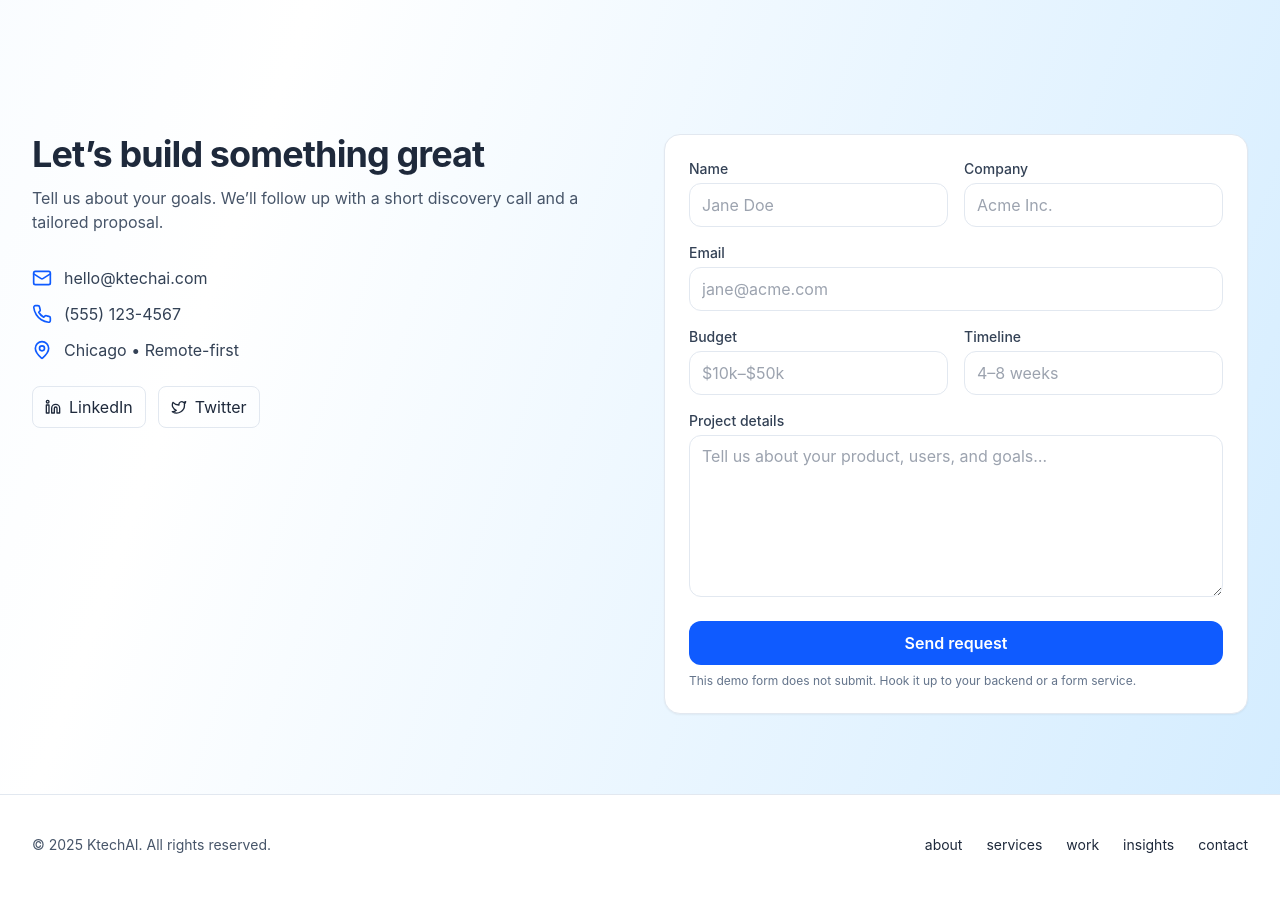
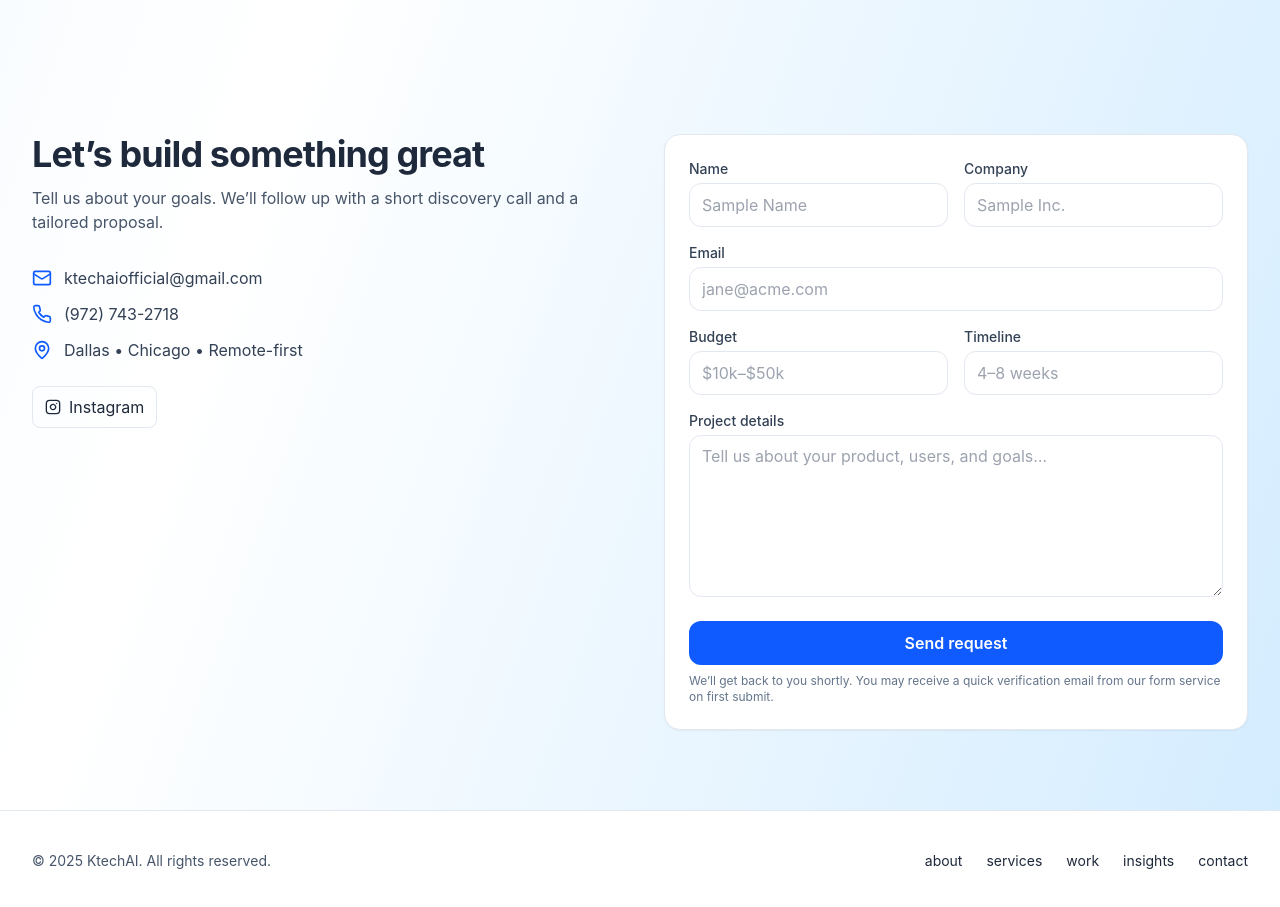
Before and after one commit to WolfSyn/KeanuWeb, a React (Vite) app: page / in a window 1280 px wide. Shown: the part 2780-3687 px from the top of the page. Built offline with nearby package versions, Linux system fonts and the light colour scheme.

Commit message:
Update App.jsx

```diff
--- a/src/App.jsx
+++ b/src/App.jsx
@@ -2,7 +2,7 @@ import { useEffect } from "react";
 import { motion } from "framer-motion";
 import {
   Code2, BrainCircuit, Smartphone, ArrowRight, Sparkles, CheckCircle,
-  Mail, Phone, MapPin, Linkedin, Twitter
+  Mail, Phone, MapPin, Instagram
 } from "lucide-react";
 
 // ⛔️ No import needed — logo served from public/img/KtechAI.png
@@ -198,29 +198,49 @@ export default function App() {
               <h2 className="text-3xl sm:text-4xl font-bold tracking-tight">Let’s build something great</h2>
               <p className="mt-3 text-slate-600 max-w-xl">Tell us about your goals. We’ll follow up with a short discovery call and a tailored proposal.</p>
               <div className="mt-8 space-y-3 text-slate-700">
-                <p className="flex items-center gap-3"><Mail className="h-5 w-5 text-[var(--ktech-700)]"/> hello@ktechai.com</p>
-                <p className="flex items-center gap-3"><Phone className="h-5 w-5 text-[var(--ktech-700)]"/> (555) 123-4567</p>
-                <p className="flex items-center gap-3"><MapPin className="h-5 w-5 text-[var(--ktech-700)]"/> Chicago • Remote-first</p>
+                <p className="flex items-center gap-3"><Mail className="h-5 w-5 text-[var(--ktech-700)]"/> ktechaiofficial@gmail.com</p>
+                <p className="flex items-center gap-3"><Phone className="h-5 w-5 text-[var(--ktech-700)]"/> (972) 743-2718</p>
+                <p className="flex items-center gap-3"><MapPin className="h-5 w-5 text-[var(--ktech-700)]"/> Dallas • Chicago • Remote-first</p>
               </div>
               <div className="mt-6 flex gap-3">
-                <a href="#" className="inline-flex items-center gap-2 px-3 py-2 rounded-lg border border-slate-200"><Linkedin className="h-4 w-4"/>LinkedIn</a>
-                <a href="#" className="inline-flex items-center gap-2 px-3 py-2 rounded-lg border border-slate-200"><Twitter className="h-4 w-4"/>Twitter</a>
+                <a
+                href="https://www.instagram.com/ktech_ai/"
+                target="_blank"
+                rel="noopener noreferrer"
+                className="inline-flex items-center gap-2 px-3 py-2 rounded-lg border border-slate-200 hover:bg-[var(--ktech-50)]"
+                >
+                  <Instagram className="h-4 w-4" />
+                  Instagram
+                </a>
               </div>
+
             </div>
-            <form className="rounded-2xl border border-slate-200 p-6 bg-white shadow-sm">
+            <form
+            action="https://formspree.io/f/movkdbdj"   // Your Official Back-End Email Handler
+            method="POST"
+            className="rounded-2xl border border-slate-200 p-6 bg-white shadow-sm"
+            >
               <div className="grid sm:grid-cols-2 gap-4">
-                <Input label="Name" placeholder="Jane Doe" />
-                <Input label="Company" placeholder="Acme Inc." />
-                <Input label="Email" type="email" placeholder="jane@acme.com" className="sm:col-span-2" />
-                <Input label="Budget" placeholder="$10k–$50k" />
-                <Input label="Timeline" placeholder="4–8 weeks" />
-                <Textarea label="Project details" placeholder="Tell us about your product, users, and goals…" className="sm:col-span-2" />
+                <Input label="Name" name="name" placeholder="Sample Name" required />
+                <Input label="Company" name="company" placeholder="Sample Inc." />
+                <Input label="Email" name="email" type="email" placeholder="jane@acme.com" required className="sm:col-span-2" />
+                <Input label="Budget" name="budget" placeholder="$10k–$50k" />
+                <Input label="Timeline" name="timeline" placeholder="4–8 weeks" />
+                <Textarea label="Project details" name="details" placeholder="Tell us about your product, users, and goals…" className="sm:col-span-2" />
               </div>
-              <button type="button" className="mt-6 w-full h-11 rounded-xl bg-[var(--ktech-700)] text-white font-semibold hover:shadow-lg">
-                Send request
-              </button>
-              <p className="mt-2 text-xs text-slate-500">This demo form does not submit. Hook it up to your backend or a form service.</p>
-            </form>
+
+              {/* Optional extras */}
+              <input type="hidden" name="subject" value="New project request — KtechAI" />
+              <input type="hidden" name="_append" value="true" /> {/* keeps unknown fields */}
+
+            <button type="submit" className="mt-6 w-full h-11 rounded-xl bg-[var(--ktech-700)] text-white font-semibold hover:shadow-lg">
+              Send request
+            </button>
+
+          <p className="mt-2 text-xs text-slate-500">
+          We’ll get back to you shortly. You may receive a quick verification email from our form service on first submit.
+        </p>
+        </form>
           </div>
         </div>
       </section>
```
